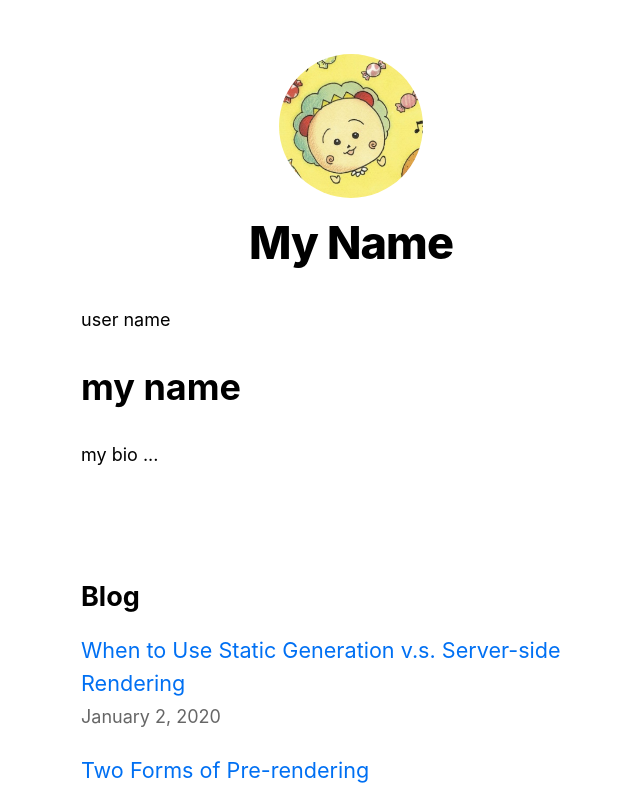
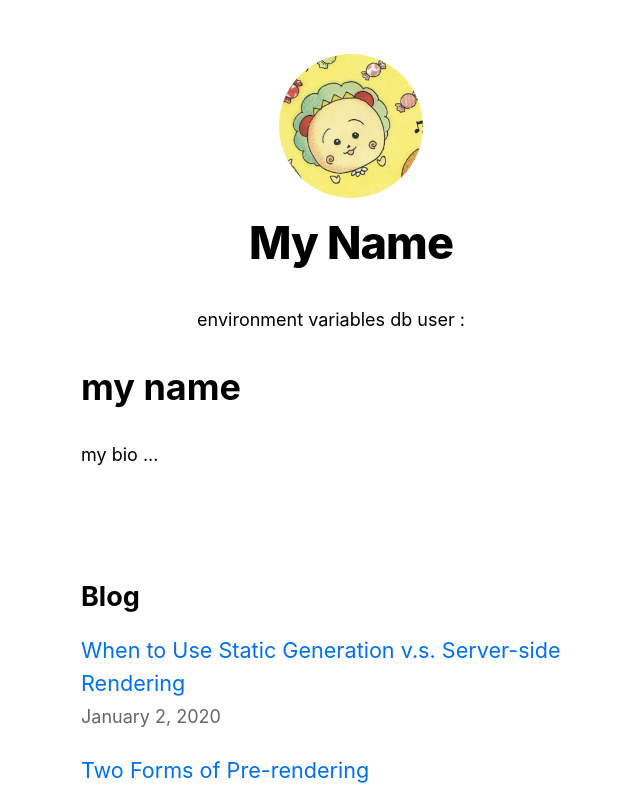
Before and after one commit to a-kawasumi/learn-nextjs, a Next.js app: page / in a window 1280 px wide. Shown: the top 794 px of the page, without its empty margins (289-929 px from the left). Built offline with nearby package versions, Linux system fonts and the light colour scheme.

Commit message:
fix: add style

```diff
--- a/pages/index.tsx
+++ b/pages/index.tsx
@@ -36,8 +36,8 @@ const Home: NextPage<Props> = (props) => {
           <meta name="description" content="Generated by create next app" />
           <link rel="icon" href="/favicon.ico" />
         </Head>
-        <dl>
-          <dt>user name</dt>
+        <dl className={styles.grid}>
+          <dt>environment variables db user : </dt>
           <dd>{username}</dd>
         </dl>
         <Profile />
```
